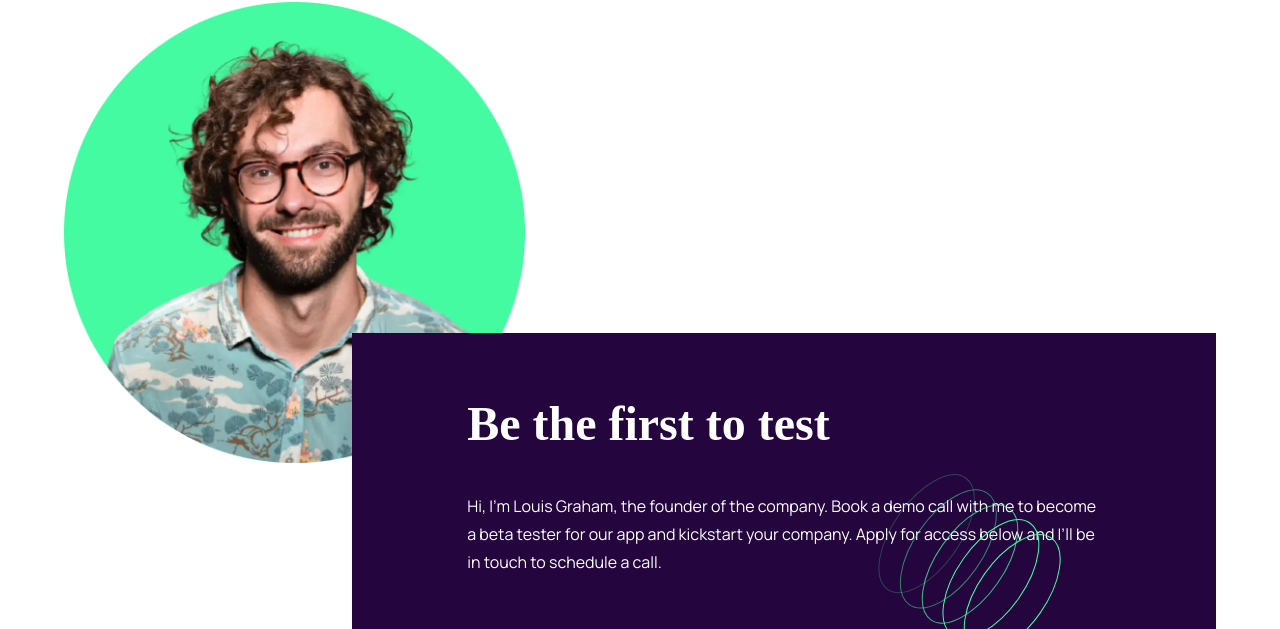
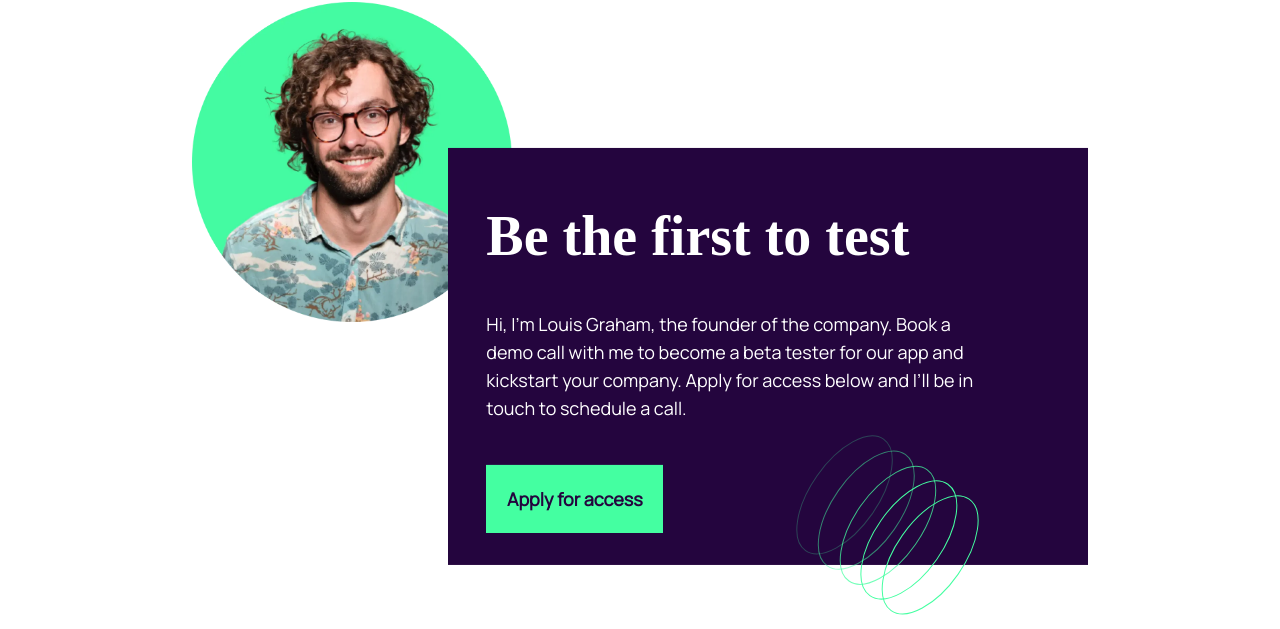
Before and after one commit to gDABLIUolf/Workit-landing-page, a plain HTML site: page index.html in a window 1280 px wide. Shown: the part 1775-2404 px from the top of the page. Drawn offline with Linux system fonts and the light colour scheme.

Commit message:
layout desktop finalizado

```diff
--- a/grid.css
+++ b/grid.css
@@ -395,7 +395,7 @@ footer {
   }
 
   #espiral-3 {
-    transform: translate(45%, 215%);
+    transform: translate(110%, -116%);
   }
 
   #image-hero {
@@ -464,6 +464,11 @@ footer {
     padding-right: 5%;
   }
 
+  ul a:hover {
+    color: #44ffa1;
+  }
+
+
   #h1-e-espiral {
     padding: 0;
     padding-bottom: 3%;
@@ -488,6 +493,11 @@ footer {
     margin-bottom: 30%;
   }
 
+  .learn-more:hover {
+    background-color: #24053e;
+    color: #44ffa1;
+  }
+
   #image-hero {
     transform: scale(50) !important;
   }
@@ -506,6 +516,7 @@ footer {
     display: flex;
     justify-content: center;
     margin: 0;
+    padding-bottom: 5%;
   }
 
   .number-title-descricao {
@@ -522,7 +533,69 @@ footer {
     line-height: 40px;
     border-radius: 50%;
     padding: 0;
-    padding-top: 2%;
+    padding-top: 1%;
   }
 
+  section {
+    padding-top: 10%;
+    text-align: center;
+  }
+
+  .section2 {
+    margin: auto;
+    float: none;
+  }
+
+  #foto {
+    width: 100%;
+    transform: translateX(10%);
+    float: none;
+  }
+
+  .div-sec {
+    padding: 2% 15% 5% 6%;
+    text-align: left;
+    margin: auto;
+    font-size: 18px;
+    transform: translate(-5%, 35%);
+
+  }
+
+  .div-sec h2 {
+    color: white;
+    font-size: 56px;
+    float: none;
+  }
+
+  .learn-more-2 {
+    margin-top: 5%;
+    margin-bottom: 0;
+    display: inline-block;
+    width: 35%;
+  }
+
+  .learn-more-2:hover {
+    background-color: #24053e;
+    color: #44ffa1;
+  }
+
+  #espiral-3 {
+    transform: translate(40%, 0%);
+
+  }
+
+  footer {
+    text-align: center;
+    padding-bottom: 5%;
+    background-color: white;
+  }
+
+  #logo2 {
+    display: inline;
+    margin: 0% auto 5% auto;
+  }
+
+  #logo-insta {
+    margin: 0 2%;
+  }
 }
--- a/index.html
+++ b/index.html
@@ -77,24 +77,29 @@
   </main>
 
   <section class="col-12 col-s-12">
+    <div class="col-10 section2">
+      <div class="div-foto col-4">
         <img src="./img/images/image-founder.webp" alt="foto de Louis Graham" class="col-12 col-s-12" id="foto">
-    <div class="div-sec col-9 col-s-9">
-
-      <h2> Be the first to test</h2>
+      </div>
+      <div class="div-texto col-8">
+        <div class="div-sec col-12 col-s-9">
+          <h2>Be the first to test</h2>
           <p>
             Hi, I'm Louis Graham, the founder of the company. Book a demo call with me to become a
-        beta tester for our app and kickstart your company. Apply for access below and I’ll be
-        in touch to schedule a call.
+            beta tester for our app and kickstart your company. Apply for access below and I’ll be in touch to schedule
+            a call.
           </p>
           <a href="" class="learn-more-2">
             <p>Apply for access</p>
           </a>
         </div>
         <img src="./img/images/bg-pattern-3.svg" class="espiral" id="espiral-3">
+      </div>
+    </div>
 
   </section>
 
-  <footer>
+  <footer class="col-12">
     <img src="./img/images/logo-dark.svg" alt="logo Workit" id="logo2"><br>
     <img src="./img/images/icon-facebook.svg" alt="logo facebook">
     <img src="./img/images/icon-instagram.svg" alt="logo instagram" id="logo-insta">
```
Lines whose indentation alone changed are shown as unchanged.
